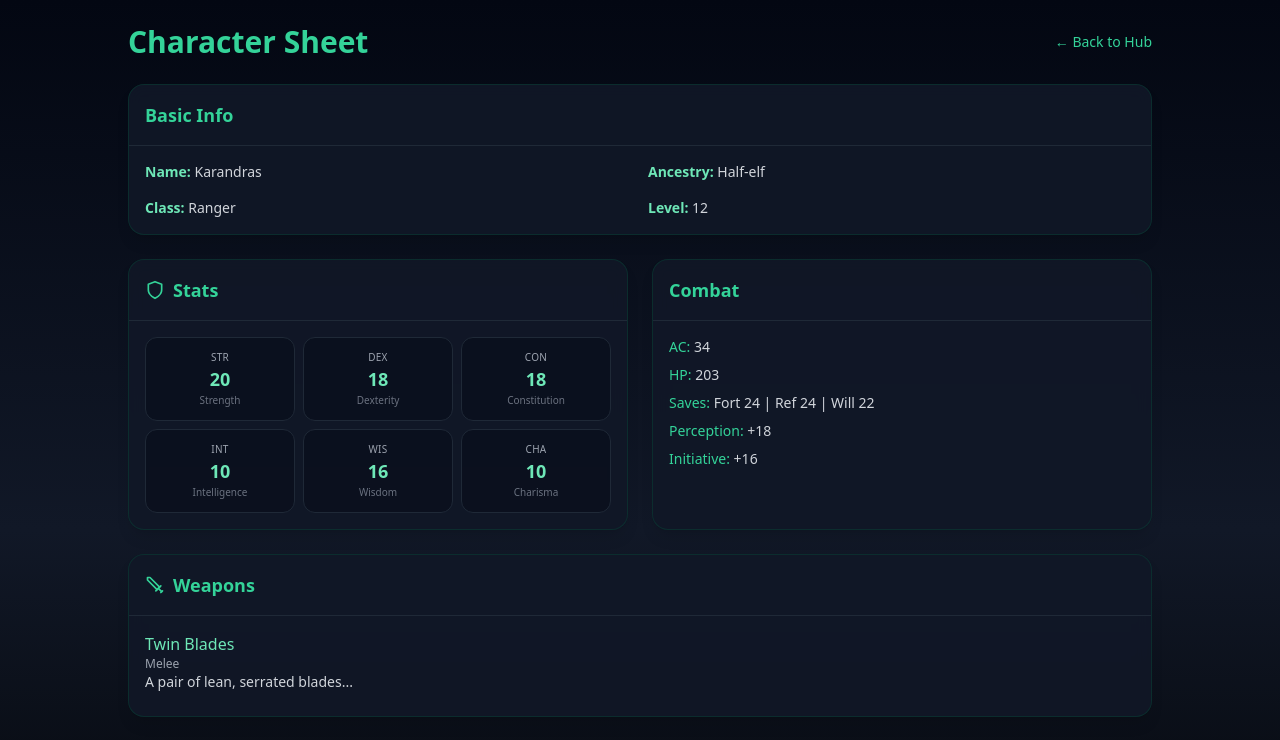
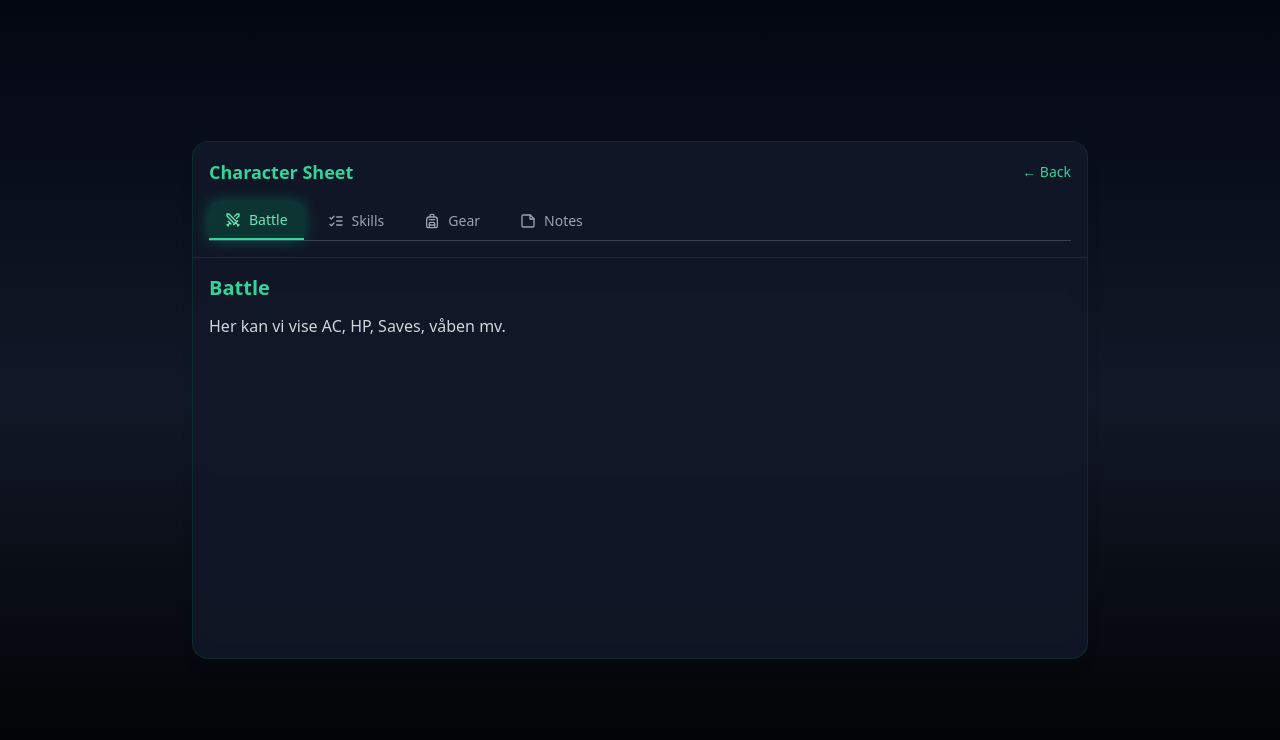
Before and after one commit to rlindgaard-collab/Karandras, a React (Vite) app: page /character-sheet in a window 1280 px wide. Shown: the top 740 px of the page. Built offline with nearby package versions, Linux system fonts and the light colour scheme.

Commit message:
Updated CharacterSheetPage.tsx

```diff
--- a/src/pages/CharacterSheetPage.tsx
+++ b/src/pages/CharacterSheetPage.tsx
@@ -1,126 +1,92 @@
+import { useState } from "react";
+import { Card, CardContent, CardHeader, CardTitle } from "../components/Card";
+import { Swords, ListChecks, Backpack, StickyNote } from "lucide-react";
 import { Link } from "react-router-dom";
-import { Card, CardContent, CardHeader, CardTitle } from "../components/Card";
-import { Shield, Sword, Backpack, ScrollText } from "lucide-react";
-import { characterData } from "../data/characterData";
+
+const tabs = [
+  { id: "battle", label: "Battle", icon: Swords },
+  { id: "skills", label: "Skills", icon: ListChecks },
+  { id: "gear", label: "Gear", icon: Backpack },
+  { id: "notes", label: "Notes", icon: StickyNote },
+] as const;
+
+type TabId = typeof tabs[number]["id"];
 
 export default function CharacterSheetPage() {
+  const [activeTab, setActiveTab] = useState<TabId>("battle");
+
   return (
-    <div className="min-h-screen w-full bg-gradient-to-b from-gray-950 via-gray-900 to-black text-gray-200 p-6">
-      <div className="mx-auto max-w-5xl space-y-6">
-        {/* Header */}
+    <div className="min-h-screen flex items-center justify-center bg-gradient-to-b from-gray-950 via-gray-900 to-black text-gray-200 p-6">
+      <Card className="max-w-4xl w-full border-emerald-900/40 bg-gray-900/90 backdrop-blur">
+        {/* Header med faner */}
+        <CardHeader>
           <div className="flex justify-between items-center">
-          <h1 className="text-3xl font-bold text-emerald-400">Character Sheet</h1>
+            <CardTitle className="flex items-center gap-2 text-emerald-400">
+              Character Sheet
+            </CardTitle>
             <Link to="/" className="text-sm text-emerald-400 hover:underline">
-            ← Back to Hub
+              ← Back
             </Link>
           </div>
 
-        {/* Basic Info */}
-        <Card className="border-emerald-900/40 bg-gray-900/90 backdrop-blur">
-          <CardHeader>
-            <CardTitle className="text-emerald-400">Basic Info</CardTitle>
+          {/* Tabs */}
+          <div className="mt-4 flex gap-2 border-b border-gray-700">
+            {tabs.map((tab) => {
+              const Icon = tab.icon;
+              const isActive = activeTab === tab.id;
+              return (
+                <button
+                  key={tab.id}
+                  onClick={() => setActiveTab(tab.id)}
+                  className={`flex items-center gap-2 px-4 py-2 text-sm font-medium rounded-t-lg transition-all ${
+                    isActive
+                      ? "bg-emerald-800/40 text-emerald-300 border-b-2 border-emerald-400 shadow-[0_0_15px_rgba(16,185,129,0.4)]"
+                      : "text-gray-400 hover:text-emerald-300"
+                  }`}
+                >
+                  <Icon className="h-4 w-4" /> {tab.label}
+                </button>
+              );
+            })}
+          </div>
         </CardHeader>
-          <CardContent className="grid grid-cols-2 gap-4 text-sm text-gray-300">
-            <p><span className="font-semibold text-emerald-300">Name:</span> {characterData.name}</p>
-            <p><span className="font-semibold text-emerald-300">Ancestry:</span> {characterData.ancestry}</p>
-            <p><span className="font-semibold text-emerald-300">Class:</span> {characterData.class}</p>
-            <p><span className="font-semibold text-emerald-300">Level:</span> {characterData.level || 12}</p>
-          </CardContent>
-        </Card>
 
-        {/* Stats + Combat */}
-        <div className="grid md:grid-cols-2 gap-6">
-          {/* Stats */}
-          <Card className="border-emerald-900/40 bg-gray-900/90 backdrop-blur">
-            <CardHeader>
-              <CardTitle className="flex items-center gap-2 text-emerald-400">
-                <Shield className="h-5 w-5" /> Stats
-              </CardTitle>
-            </CardHeader>
-            <CardContent>
-              <div className="grid grid-cols-3 gap-2">
-                {characterData.stats.map((s) => (
-                  <div
-                    key={s.key}
-                    className="rounded-xl border border-gray-800 bg-gray-950/40 p-3 text-center"
-                  >
-                    <div className="text-[10px] uppercase tracking-wide text-gray-400">
-                      {s.key}
+        {/* Content */}
+        <CardContent className="min-h-[400px] text-gray-300">
+          {activeTab === "battle" && (
+            <div>
+              <h2 className="text-xl font-semibold text-emerald-400 mb-3">
+                Battle
+              </h2>
+              <p>Her kan vi vise AC, HP, Saves, våben mv.</p>
             </div>
-                    <div className="text-lg font-semibold text-emerald-300">
-                      {s.value}
+          )}
+          {activeTab === "skills" && (
+            <div>
+              <h2 className="text-xl font-semibold text-emerald-400 mb-3">
+                Skills
+              </h2>
+              <p>Her kan vi vise færdigheder, modifiers og lign.</p>
             </div>
-                    <div className="text-[10px] text-gray-500">{s.label}</div>
+          )}
+          {activeTab === "gear" && (
+            <div>
+              <h2 className="text-xl font-semibold text-emerald-400 mb-3">
+                Gear
+              </h2>
+              <p>Her kan vi vise alt udstyr fra characterData.gear.</p>
             </div>
-                ))}
+          )}
+          {activeTab === "notes" && (
+            <div>
+              <h2 className="text-xl font-semibold text-emerald-400 mb-3">
+                Notes
+              </h2>
+              <p>Her kan du skrive kampagnenotater eller ting du vil huske.</p>
             </div>
-            </CardContent>
-          </Card>
-
-          {/* Combat */}
-          <Card className="border-emerald-900/40 bg-gray-900/90 backdrop-blur">
-            <CardHeader>
-              <CardTitle className="text-emerald-400">Combat</CardTitle>
-            </CardHeader>
-            <CardContent className="space-y-2 text-sm text-gray-300">
-              <p><span className="text-emerald-400 font-medium">AC:</span> {characterData.ac}</p>
-              <p><span className="text-emerald-400 font-medium">HP:</span> {characterData.hp}</p>
-              <p>
-                <span className="text-emerald-400 font-medium">Saves:</span>{" "}
-                Fort {characterData.saves.fort} | Ref {characterData.saves.ref} | Will {characterData.saves.will}
-              </p>
-              <p><span className="text-emerald-400 font-medium">Perception:</span> {characterData.perception || "+18"}</p>
-              <p><span className="text-emerald-400 font-medium">Initiative:</span> {characterData.initiative || "+16"}</p>
+          )}
         </CardContent>
       </Card>
     </div>
-
-        {/* Weapons */}
-        <Card className="border-emerald-900/40 bg-gray-900/90 backdrop-blur">
-          <CardHeader>
-            <CardTitle className="flex items-center gap-2 text-emerald-400">
-              <Sword className="h-5 w-5" /> Weapons
-            </CardTitle>
-          </CardHeader>
-          <CardContent>
-            {characterData.weapons.map((w, i) => (
-              <div key={i} className="mb-2">
-                <p className="text-emerald-300 font-medium">{w.name}</p>
-                <p className="text-xs text-gray-400">{w.type}</p>
-                <p className="text-sm text-gray-300">{w.notes}</p>
-              </div>
-            ))}
-          </CardContent>
-        </Card>
-
-        {/* Gear */}
-        <Card className="border-emerald-900/40 bg-gray-900/90 backdrop-blur">
-          <CardHeader>
-            <CardTitle className="flex items-center gap-2 text-emerald-400">
-              <Backpack className="h-5 w-5" /> Gear
-            </CardTitle>
-          </CardHeader>
-          <CardContent>
-            <ul className="list-disc list-inside text-sm text-gray-300">
-              {characterData.gear.map((g, i) => (
-                <li key={i}>{g}</li>
-              ))}
-            </ul>
-          </CardContent>
-        </Card>
-
-        {/* Notes / Story */}
-        <Card className="border-emerald-900/40 bg-gray-900/90 backdrop-blur">
-          <CardHeader>
-            <CardTitle className="flex items-center gap-2 text-emerald-400">
-              <ScrollText className="h-5 w-5" /> Notes
-            </CardTitle>
-          </CardHeader>
-          <CardContent>
-            <p className="text-sm text-gray-300">{characterData.story}</p>
-          </CardContent>
-        </Card>
-      </div>
-    </div>
   );
 }
```
Lines whose indentation alone changed are shown as unchanged.
